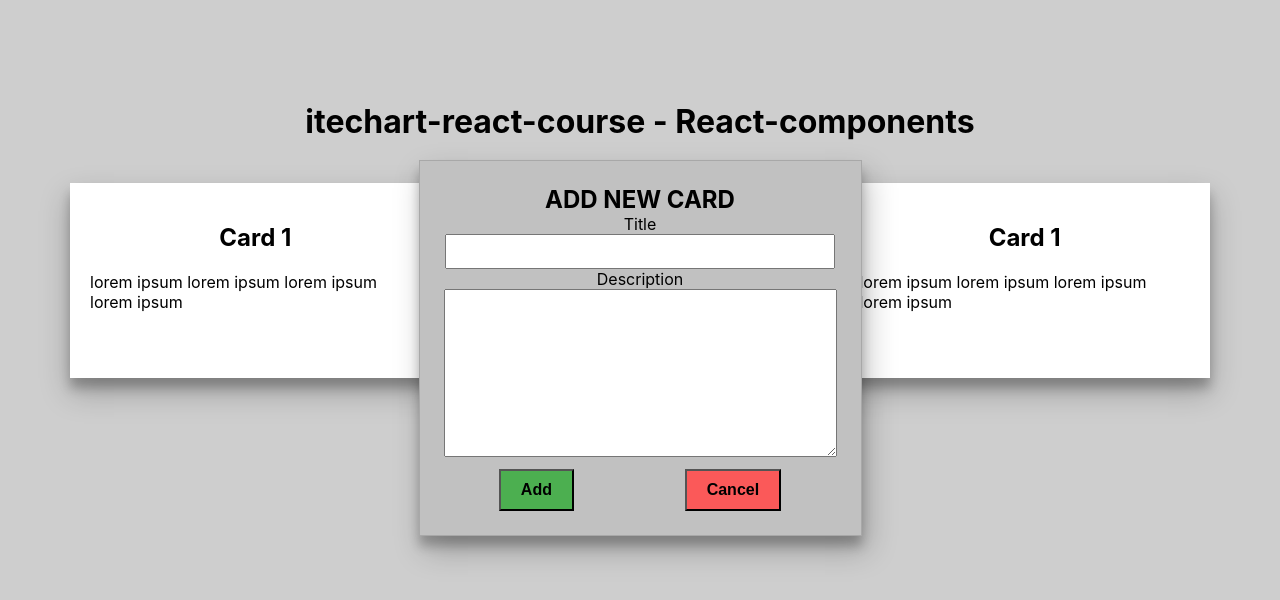
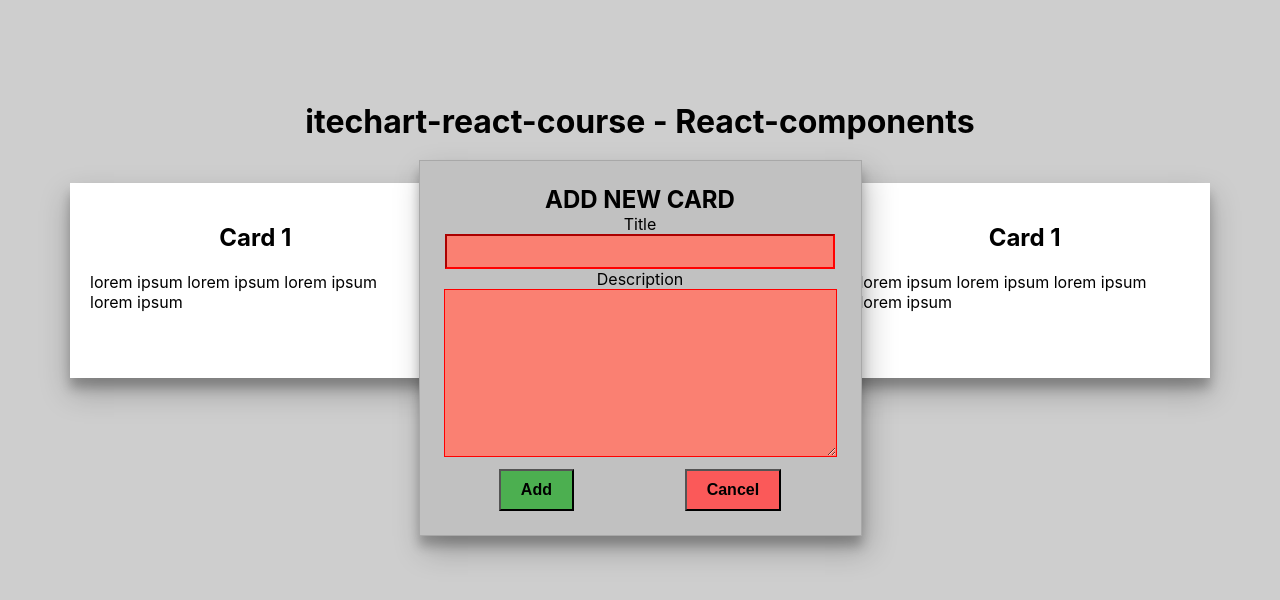
Before and after one commit to sonicsml/itechart-react-course, a React (Create React App) app: page / in a window 1280 px wide. Both pictures are taken after a click on the button "Add New Card". Shown: the top 600 px of the page. Built offline with nearby package versions, Linux system fonts and the light colour scheme.

Commit message:
feat: add validate form

```diff
--- a/src/components/Cards/AddCard.js
+++ b/src/components/Cards/AddCard.js
@@ -4,10 +4,6 @@ import AddCardModal from './AddCardModal';
 
 const AddCard = (props) => {
     const [isEditing, setIsEditing] = useState(false);
-    // const clickHandler = () => {
-    //     let title = "Update!";
-    //     console.log(title);
-    // }
     const saveCardDataHandler = (enteredAddFormData) => {
         const cardData = {
             ...enteredAddFormData,
--- a/src/components/Cards/AddCardModal.js
+++ b/src/components/Cards/AddCardModal.js
@@ -5,36 +5,32 @@ import './AddCardModal.css';
 const AddCardModal = (props) => {
     const [ enteredTitle, setEnteredTitle ] = useState('');
     const [ enteredDescription, setEnteredDescription ] = useState('');
-    // const [userInput, setUserInput] = useState ({
-    //     enteredTitle: '',
-    //     enteredDescription: ''
-    // });
+    const [ isValid, setIsValid ] = useState ('');
 
     const titleChangeHandler = (event) => {
+        if (event.target.value.trim().length > 0) {
+            setIsValid(true);
+        }
         setEnteredTitle (event.target.value);
-        // setUserInput({
-        //     ...userInput,
-        //     enteredTitle: event.target.value,
-        // })
-        // setUserInput((prevState) => {
-        //     return { ...prevState, enteredTitle: event.target.value };
-        // });
     };
     const descriptionChangeHandler = (event) => {
+        if (event.target.value.trim().length > 0) {
+            setIsValid(true);
+        }
         setEnteredDescription (event.target.value);
-        // setUserInput({
-        //     ...userInput,
-        //     enteredDescription: event.target.value,
-        // })
-    }
+    };
     const submitHandler = (event) => {
         event.preventDefault();
-
+        if ((enteredDescription.trim().length === 0) || (enteredTitle.trim().length === 0) ) {
+            setIsValid(false);
+            return;
+        }
         const addFormDate = {
             title: enteredTitle,
             description: enteredDescription,
         };
         props.onSaveCardData(addFormDate);
+
         setEnteredTitle('');
         setEnteredDescription('');
     };
@@ -45,11 +41,20 @@ const AddCardModal = (props) => {
             <form onSubmit={submitHandler}>
                 <div className="addcard__title flex">
                     <label>Title</label>
-                    <input type="text" value={enteredTitle} onChange={titleChangeHandler}/>
+                    <input style={{borderColor: !isValid ? 'red' : 'black', background: !isValid ? 'salmon' : 'white'}}
+                        type="text"
+                        value={enteredTitle}
+                        onChange={titleChangeHandler}/>
                 </div>
                 <div className="addcard__description flex">
                     <label>Description</label>
-                    <textarea rows="10" cols="45" value={enteredDescription} name="text" onChange={descriptionChangeHandler}></textarea>
+                    <textarea style={{borderColor: !isValid ? 'red' : 'black', background: !isValid ? 'salmon' : 'white'}}
+                        rows="10"
+                        cols="45"
+                        value={enteredDescription}
+                        name="text"
+                        onChange={descriptionChangeHandler}>
+                    </textarea>
                 </div>
                 <div className="button-container flex">
                     <button type="submit" className="button addcard__button addcard__button-add">Add</button>
```
